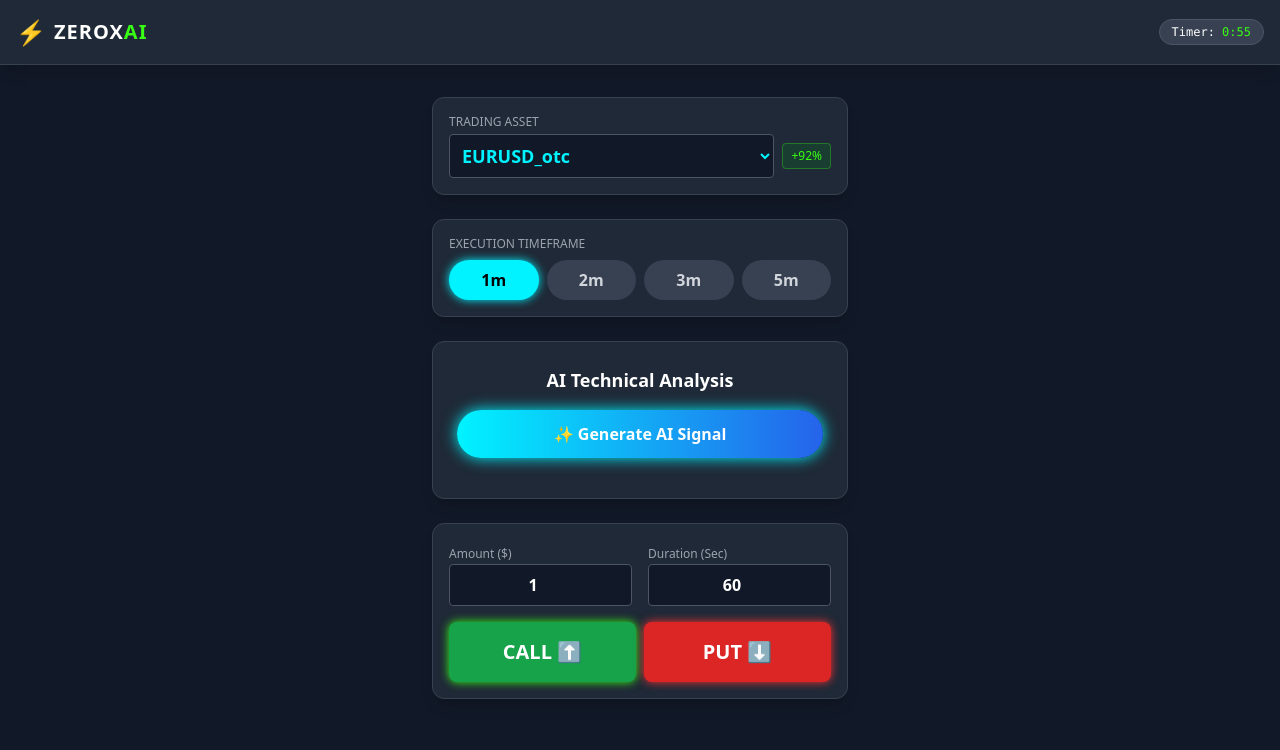
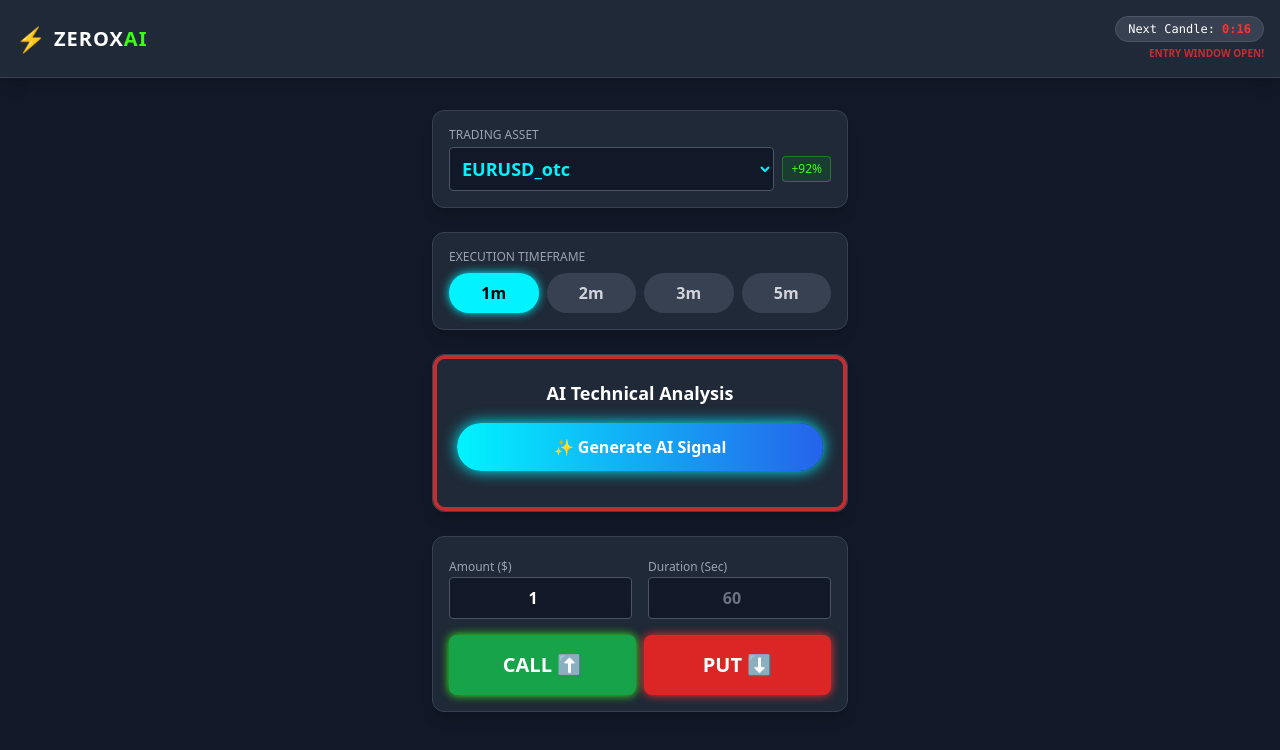
Before and after one commit to yalamandachilaka33-png/treading_app, a React (Vite) app in the folder frontend/: page / in a window 1280 px wide. Shown: the top 750 px of the page. Built offline with nearby package versions, Linux system fonts and the light colour scheme.

Commit message:
Refactor timer logic and update duration handling
Refactor countdown timer logic and remove unused alert state. Update duration handling and improve entry time calculation.

```diff
--- a/frontend/src/App.jsx
+++ b/frontend/src/App.jsx
@@ -1,6 +1,5 @@
-import { useState, useEffect, useRef } from 'react';
+import { useState, useEffect } from 'react';
 
-// NOTE: Replace this with your Render Backend URL once it is deployed
 const API_URL = "https://treading-app-1.onrender.com";
 
 const TFS = { "1m": 60, "2m": 120, "3m": 180, "5m": 300 };
@@ -17,54 +16,31 @@ function App() {
   const [res, setRes] = useState(null);
   const [err, setErr] = useState("");
 
-  // Trade states
   const [amount, setAmount] = useState(1);
   const [duration, setDuration] = useState(60);
   const [msg, setMsg] = useState("");
 
-  // Alert Timer State
   const [timeLeft, setTimeLeft] = useState(TFS[tf]);
-  const [alertTriggered, setAlertTriggered] = useState(false);
 
-  // Countdown Timer Logic
+  // Live Market Time Sync (UTC)
   useEffect(() => {
-    setTimeLeft(TFS[tf]);
-    setAlertTriggered(false);
+    setDuration(TFS[tf]); // Update trade duration based on selected timeframe
 
-    const interval = setInterval(() => {
-      setTimeLeft((prev) => {
-        const next = prev - 1;
-        // 30-Second Alert Logic
-        if (next === 30 && !alertTriggered) {
-          playBeep();
-          setAlertTriggered(true);
-        }
-        if (next <= 0) {
-          return TFS[tf]; // Reset timer for next candle
-        }
-        return next;
-      });
-    }, 1000);
+    const tick = () => {
+      const now = new Date();
+      // Use UTC time to sync with the broker's server
+      const currentSeconds = now.getUTCSeconds() + (now.getUTCMinutes() * 60) + (now.getUTCHours() * 3600);
+      const tfSeconds = TFS[tf];
 
+      // Calculate exact seconds remaining for the current candle to close
+      const secondsToNext = tfSeconds - (currentSeconds % tfSeconds);
+      setTimeLeft(secondsToNext);
+    };
+
+    tick(); // Run immediately on load
+    const interval = setInterval(tick, 1000);
     return () => clearInterval(interval);
-  }, [tf, alertTriggered]);
-
-  const playBeep = () => {
-    try {
-      const ctx = new (window.AudioContext || window.webkitAudioContext)();
-      [0, 0.25, 0.5].forEach((t) => {
-        const o = ctx.createOscillator();
-        const g = ctx.createGain();
-        o.type = "sine";
-        o.frequency.value = 880;
-        o.connect(g);
-        g.connect(ctx.destination);
-        o.start(ctx.currentTime + t);
-        o.stop(ctx.currentTime + t + 0.1);
-      });
-      if (navigator.vibrate) navigator.vibrate([200, 100, 200]);
-    } catch (e) { console.log("Audio error", e); }
-  };
+  }, [tf]);
 
   const generateSignal = async () => {
     setLoading(true);
@@ -88,7 +64,7 @@ function App() {
         method: 'POST'
       });
       if (!response.ok) throw new Error("Trade failed");
-      setMsg(`✅ ${direction.toUpperCase()} trade placed successfully!`);
+      setMsg(`✅ ${direction.toUpperCase()} trade placed!`);
       setTimeout(() => setMsg(""), 3000);
     } catch (error) {
       setMsg(`❌ Error: ${error.message}`);
@@ -101,16 +77,32 @@ function App() {
     return `${m}:${s < 10 ? '0' : ''}${s}`;
   };
 
+  // Calculate exact entry time based on UTC and time left
+  const getEntryTime = () => {
+    const now = new Date();
+    const nextCandle = new Date(now.getTime() + (timeLeft * 1000));
+
+    // Format as HH:MM:SS UTC
+    const hours = String(nextCandle.getUTCHours()).padStart(2, '0');
+    const minutes = String(nextCandle.getUTCMinutes()).padStart(2, '0');
+    const seconds = String(nextCandle.getUTCSeconds()).padStart(2, '0');
+    return `${hours}:${minutes}:${seconds} UTC`;
+  };
+
   return (
     <div className="min-h-screen bg-gray-900 text-white font-sans pb-10">
+
       {/* Header */}
       <header className="bg-gray-800 p-4 shadow-lg border-b border-gray-700 flex justify-between items-center sticky top-0 z-10">
         <div className="flex items-center gap-2">
           <span className="text-neonblue text-2xl">⚡</span>
           <h1 className="text-xl font-bold tracking-wider">ZEROX<span className="text-neongreen">AI</span></h1>
         </div>
-        <div className="bg-gray-700 px-3 py-1 rounded-full text-xs font-mono border border-gray-600">
-          Timer: <span className={timeLeft <= 30 ? "text-neonred font-bold" : "text-neongreen"}>{formatTime(timeLeft)}</span>
+        <div className="flex flex-col items-end">
+          <div className="bg-gray-700 px-3 py-1 rounded-full text-xs font-mono border border-gray-600">
+            Next Candle: <span className={timeLeft <= 30 ? "text-neonred font-bold" : "text-neongreen"}>{formatTime(timeLeft)}</span>
+          </div>
+          {timeLeft <= 30 && <span className="text-[10px] text-neonred font-bold mt-1 animate-pulse">ENTRY WINDOW OPEN!</span>}
         </div>
       </header>
 
@@ -120,11 +112,7 @@ function App() {
         <div className="bg-gray-800 p-4 rounded-xl border border-gray-700 shadow-lg">
           <label className="text-xs text-gray-400 mb-1 block">TRADING ASSET</label>
           <div className="flex justify-between items-center">
-            <select
-              value={asset}
-              onChange={(e) => setAsset(e.target.value)}
-              className="bg-gray-900 text-neonblue font-bold text-lg p-2 rounded border border-gray-600 outline-none w-full"
-            >
+            <select value={asset} onChange={(e) => setAsset(e.target.value)} className="bg-gray-900 text-neonblue font-bold text-lg p-2 rounded border border-gray-600 outline-none w-full">
               {PAIRS.map(p => <option key={p} value={p}>{p}</option>)}
             </select>
             <span className="ml-2 bg-green-900/50 text-neongreen text-xs px-2 py-1 rounded border border-neongreen/30">+92%</span>
@@ -136,13 +124,7 @@ function App() {
           <label className="text-xs text-gray-400 mb-2 block">EXECUTION TIMEFRAME</label>
           <div className="flex gap-2">
             {Object.keys(TFS).map(t => (
-              <button
-                key={t}
-                onClick={() => setTf(t)}
-                className={`flex-1 py-2 rounded-full font-bold transition-all ${
-                  tf === t ? 'bg-neonblue text-black shadow-[0_0_10px_#00f3ff]' : 'bg-gray-700 text-gray-300'
-                }`}
-              >
+              <button key={t} onClick={() => setTf(t)} className={`flex-1 py-2 rounded-full font-bold transition-all ${tf === t ? 'bg-neonblue text-black shadow-[0_0_10px_#00f3ff]' : 'bg-gray-700 text-gray-300'}`}>
                 {t}
               </button>
             ))}
@@ -151,15 +133,11 @@ function App() {
 
         {/* Signal Generator Card */}
         <div className="bg-gray-800 p-6 rounded-xl border border-gray-700 shadow-lg text-center relative overflow-hidden">
-          {timeLeft === 30 && <div className="absolute inset-0 border-4 border-neonred animate-pulse rounded-xl pointer-events-none"></div>}
+          {timeLeft <= 30 && <div className="absolute inset-0 border-4 border-neonred animate-pulse rounded-xl pointer-events-none"></div>}
 
           <h2 className="text-lg font-bold mb-4">AI Technical Analysis</h2>
 
-          <button
-            onClick={generateSignal}
-            disabled={loading}
-            className="w-full bg-gradient-to-r from-neonblue to-blue-600 text-white font-bold py-3 px-4 rounded-full shadow-[0_0_15px_#00f3ff] disabled:opacity-50 flex justify-center items-center gap-2 mb-4"
-          >
+          <button onClick={generateSignal} disabled={loading} className="w-full bg-gradient-to-r from-neonblue to-blue-600 text-white font-bold py-3 px-4 rounded-full shadow-[0_0_15px_#00f3ff] disabled:opacity-50 flex justify-center items-center gap-2 mb-4">
             {loading ? "Analyzing Market..." : "✨ Generate AI Signal"}
           </button>
 
@@ -171,8 +149,16 @@ function App() {
               res.signal === 'PUT' ? 'bg-red-900/30 border-neonred text-neonred shadow-[0_0_15px_#ff3131]' :
               'bg-gray-700 border-gray-500 text-gray-300'
             }`}>
-              <h3 className="text-2xl font-black mb-2">{res.signal}</h3>
+              <div className="flex justify-between items-center mb-2">
+                <h3 className="text-2xl font-black">{res.signal}</h3>
+                {res.strength && <span className="text-xs bg-black/40 px-2 py-1 rounded">{res.strength}</span>}
+              </div>
               <p className="text-sm mb-3">{res.reason}</p>
+
+              <div className="bg-black/30 p-2 rounded mb-3 flex justify-between items-center">
+                <div className="text-xs text-gray-400">Exact Entry Time:</div>
+                <div className="text-lg font-mono text-white">{getEntryTime()}</div>
+              </div>
 
               <div className="grid grid-cols-2 gap-2 text-xs text-left bg-black/30 p-2 rounded">
                 <div>RSI: {res.indicators?.RSI}</div>
@@ -193,23 +179,17 @@ function App() {
             </div>
             <div className="flex-1">
               <label className="text-xs text-gray-400">Duration (Sec)</label>
-              <input type="number" value={duration} onChange={e => setDuration(e.target.value)} className="w-full bg-gray-900 p-2 rounded border border-gray-600 text-center font-bold" />
+              <input type="number" value={duration} readOnly className="w-full bg-gray-900 p-2 rounded border border-gray-600 text-center font-bold text-gray-500 cursor-not-allowed" />
             </div>
           </div>
 
           {msg && <p className="text-center text-sm font-bold text-neonblue animate-pulse">{msg}</p>}
 
           <div className="flex gap-2">
-            <button
-              onClick={() => placeTrade('call')}
-              className="flex-1 bg-green-600 hover:bg-green-500 text-white font-bold text-xl py-4 rounded-lg shadow-[0_0_10px_#39ff14] transition"
-            >
+            <button onClick={() => placeTrade('call')} className="flex-1 bg-green-600 hover:bg-green-500 text-white font-bold text-xl py-4 rounded-lg shadow-[0_0_10px_#39ff14] transition">
               CALL ⬆
             </button>
-            <button
-              onClick={() => placeTrade('put')}
-              className="flex-1 bg-red-600 hover:bg-red-500 text-white font-bold text-xl py-4 rounded-lg shadow-[0_0_10px_#ff3131] transition"
-            >
+            <button onClick={() => placeTrade('put')} className="flex-1 bg-red-600 hover:bg-red-500 text-white font-bold text-xl py-4 rounded-lg shadow-[0_0_10px_#ff3131] transition">
               PUT ⬇
             </button>
           </div>
```
